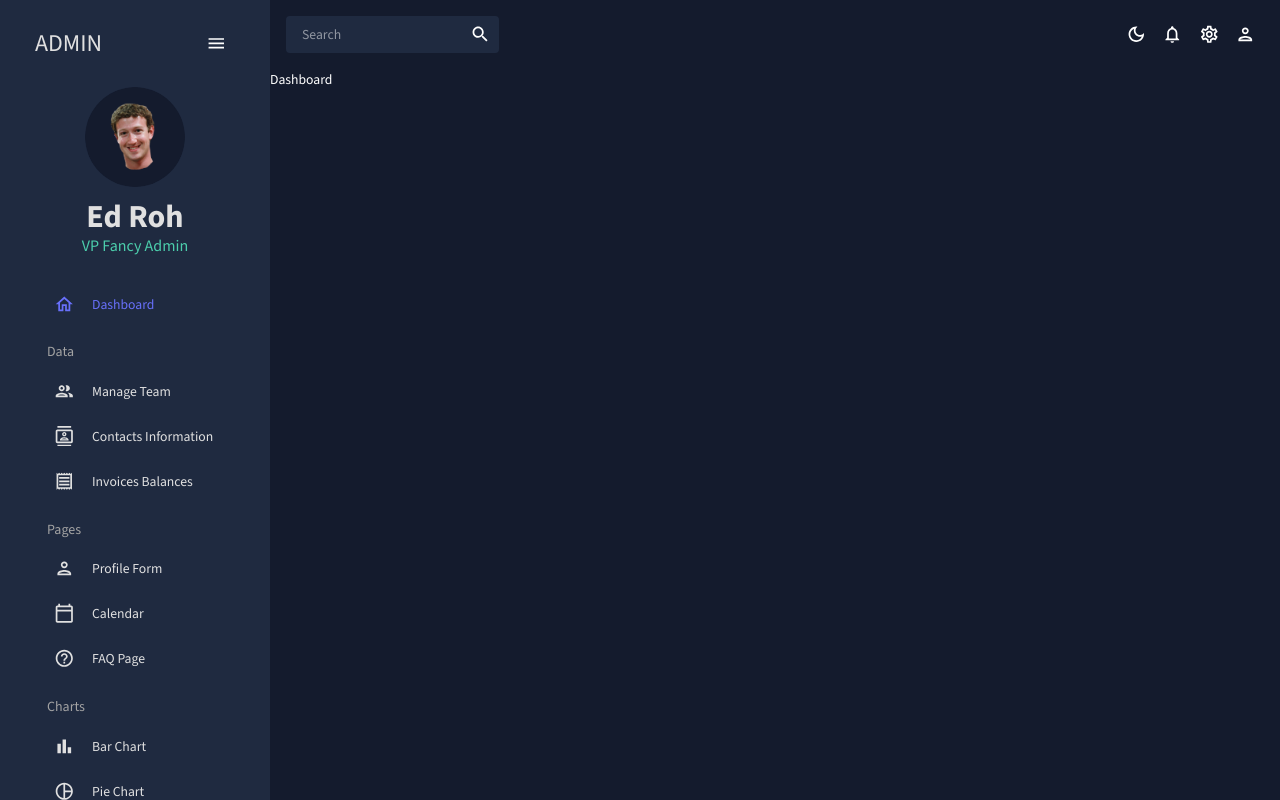
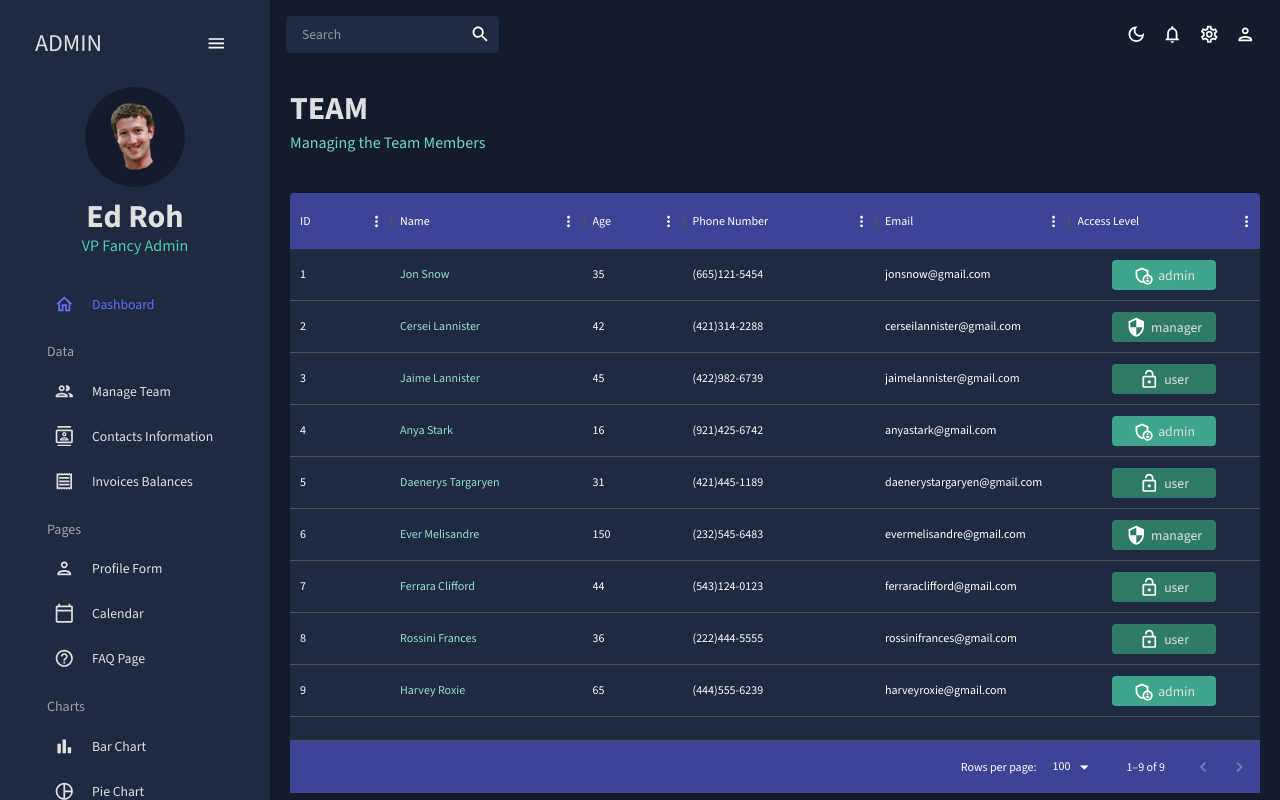
Before and after one commit to NguyenTanPil/admin-dashboard, a React (Vite) app: page /team in a window 1280 px wide. Built offline with nearby package versions, Linux system fonts and the light colour scheme; a web font is replaced by a local one.

Commit message:
Add the team page

```diff
--- /dev/null
+++ b/src/components/Header.jsx
@@ -0,0 +1,34 @@
+import { Box, Typography, useTheme } from '@mui/material';
+import { tokens } from '../theme';
+import PropTypes from 'prop-types';
+
+const Header = ({ title, subtitle }) => {
+	const theme = useTheme();
+	const colors = tokens(theme.palette.mode);
+
+	return (
+		<Box mb='30px'>
+			<Typography
+				variant='h2'
+				color={colors.grey[100]}
+				fontWeight='bold'
+				sx={{ m: '0 0 5px 0' }}
+			>
+				{title}
+			</Typography>
+			<Typography
+				variant='h5'
+				color={colors.greenAccent[400]}
+			>
+				{subtitle}
+			</Typography>
+		</Box>
+	);
+};
+
+Header.propTypes = {
+	title: PropTypes.string,
+	subtitle: PropTypes.string,
+};
+
+export default Header;
--- a/src/main.jsx
+++ b/src/main.jsx
@@ -4,6 +4,7 @@
 import './index.css';
 import { RouterProvider, createBrowserRouter } from 'react-router-dom';
 import Dashboard from './scenes/dashboard/index.jsx';
+import Team from './scenes/team/index.jsx';
 
 const router = createBrowserRouter([
 	{
@@ -16,7 +17,7 @@
 			},
 			{
 				path: '/team',
-				element: <Dashboard />,
+				element: <Team />,
 			},
 			{
 				path: '/contacts',
--- a/src/scenes/dashboard/index.jsx
+++ b/src/scenes/dashboard/index.jsx
@@ -1,9 +1,21 @@
-
+import { Box } from '@mui/material';
+import Header from '../../components/Header';
 
 const Dashboard = () => {
-  return (
-    <div>Dashboard</div>
-  )
-}
+	return (
+		<Box m='20px'>
+			<Box
+				display='flex'
+				justifyContent='space-between'
+				alignItems='center'
+			>
+				<Header
+					title='DASHBOARD'
+					subtitle='Welcome to your dashboard'
+				/>
+			</Box>
+		</Box>
+	);
+};
 
-export default Dashboard
+export default Dashboard;
--- /dev/null
+++ b/src/scenes/team/index.jsx
@@ -0,0 +1,110 @@
+import { Box, Typography, useTheme } from '@mui/material';
+import { DataGrid } from '@mui/x-data-grid';
+import { tokens } from '../../theme';
+import { mockDataTeam } from '../../data/mockData';
+import AdminPanelSettingsOutlinedIcon from '@mui/icons-material/AdminPanelSettingsOutlined';
+import LockOpenOutlinedIcon from '@mui/icons-material/LockOpenOutlined';
+import SecurityOutlinedIcon from '@mui/icons-material/SecurityOutlined';
+import Header from '../../components/Header';
+
+const Team = () => {
+	const theme = useTheme();
+	const colors = tokens(theme.palette.mode);
+
+	const columns = [
+		{ field: 'id', headerName: 'ID' },
+		{
+			field: 'name',
+			headerName: 'Name',
+			flex: 1,
+			cellClassName: 'name-column--cell',
+		},
+		{
+			field: 'age',
+			headerName: 'Age',
+			type: 'number',
+			headerAlign: 'left',
+			align: 'left',
+		},
+		{
+			field: 'phone',
+			headerName: 'Phone Number',
+			flex: 1,
+		},
+		{
+			field: 'email',
+			headerName: 'Email',
+			flex: 1,
+		},
+		{
+			field: 'access',
+			headerName: 'Access Level',
+			flex: 1,
+			renderCell({ row: { access } }) {
+				return (
+					<Box
+						width='60%'
+						m='0 auto'
+						p='5px'
+						display='flex'
+						justifyContent='center'
+						backgroundColor={access === 'admin' ? colors.greenAccent[600] : colors.greenAccent[700]}
+						borderRadius='4px'
+					>
+						{access === 'admin' && <AdminPanelSettingsOutlinedIcon />}
+						{access === 'manager' && <SecurityOutlinedIcon />}
+						{access === 'user' && <LockOpenOutlinedIcon />}
+						<Typography
+							color={colors.grey[100]}
+							sx={{ ml: '5px' }}
+						>
+							{access}
+						</Typography>
+					</Box>
+				);
+			},
+		},
+	];
+
+	return (
+		<Box m='20px'>
+			<Header
+				title='TEAM'
+				subtitle='Managing the Team Members'
+			/>
+			<Box
+				m='40px 0 0 0'
+				height='75vh'
+				sx={{
+					'& .MuiDataGrid-root': {
+						border: 'none',
+					},
+					'& .MuiDataGrid-cell': {
+						borderBottom: 'none',
+					},
+					'& .name-column--cell': {
+						color: colors.greenAccent[300],
+					},
+					'& .MuiDataGrid-columnHeaders': {
+						backgroundColor: colors.blueAccent[700],
+						borderBottom: 'none',
+					},
+					'& .MuiDataGrid-virtualScroller': {
+						backgroundColor: colors.primary[400],
+					},
+					'& .MuiDataGrid-footerContainer': {
+						backgroundColor: colors.blueAccent[700],
+						borderBottom: 'none',
+					},
+				}}
+			>
+				<DataGrid
+					rows={mockDataTeam}
+					columns={columns}
+				/>
+			</Box>
+		</Box>
+	);
+};
+
+export default Team;
```
